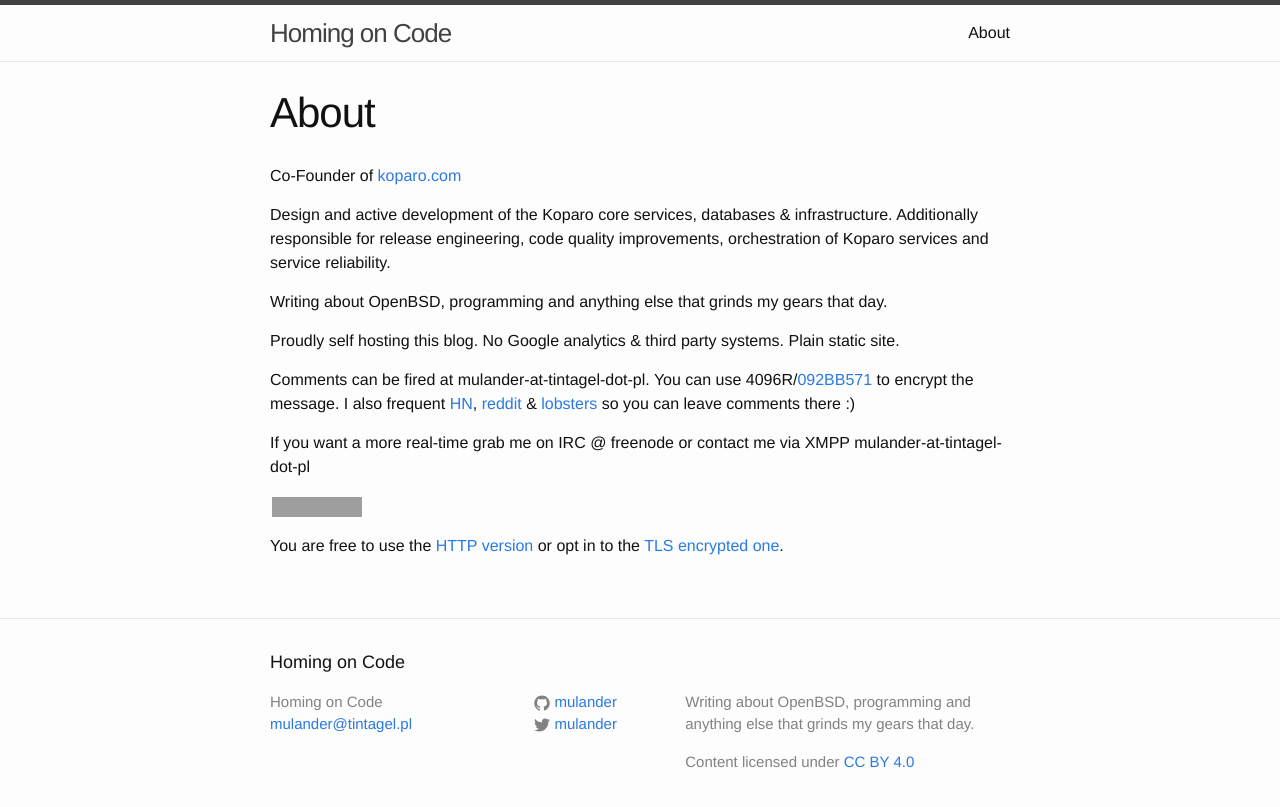
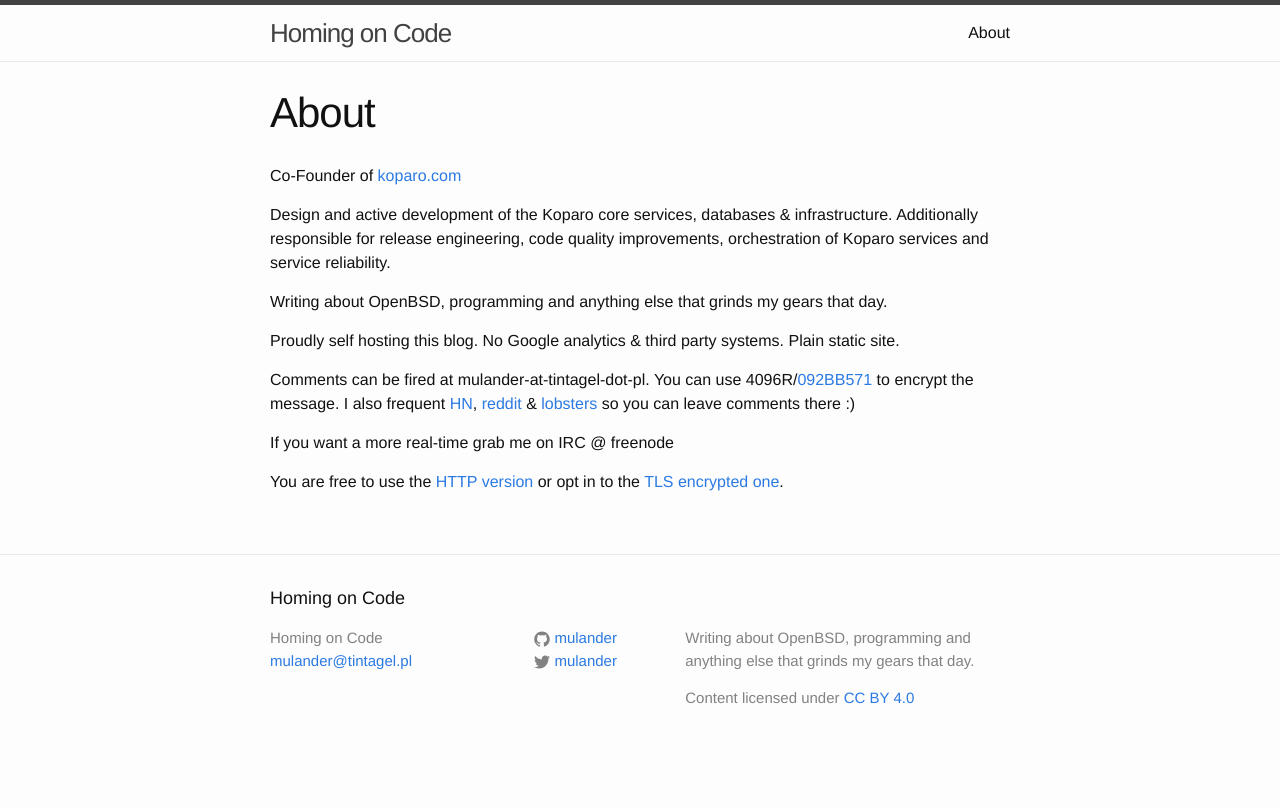
Before and after one commit to mulander/blog, a Jekyll site: the page built from about.md, in a window 1280 px wide. Shown: the top 807 px of the page. Built offline with Jekyll 4.4.1, drawn with Linux system fonts in a browser that asks for light colours; grey boxes are pictures that could not be loaded.

Commit message:
Killed the XMPP server

```diff
--- a/about.md
+++ b/about.md
@@ -18,8 +18,6 @@ Plain static site.
 
 Comments can be fired at mulander-at-tintagel-dot-pl. You can use 4096R/[092BB571](http://pgp.mit.edu/pks/lookup?op=get&search=0xF4F777B8092BB571) to encrypt the message. I also frequent [HN](https://news.ycombinator.com), [reddit](https://reddit.com) & [lobsters](https://lobste.rs) so you can leave comments there :)
 
-If you want a more real-time grab me on IRC @ freenode or contact me via XMPP mulander-at-tintagel-dot-pl
-
-<a href='https://xmpp.net/result.php?domain=tintagel.pl&amp;type=client'><img src='https://xmpp.net/badge.php?domain=tintagel.pl' alt='xmpp.net score' /></a>
+If you want a more real-time grab me on IRC @ freenode
 
 You are free to use the [HTTP version](http://blog.tintagel.pl) or opt in to the [TLS encrypted one](https://blog.tintagel.pl).
```
